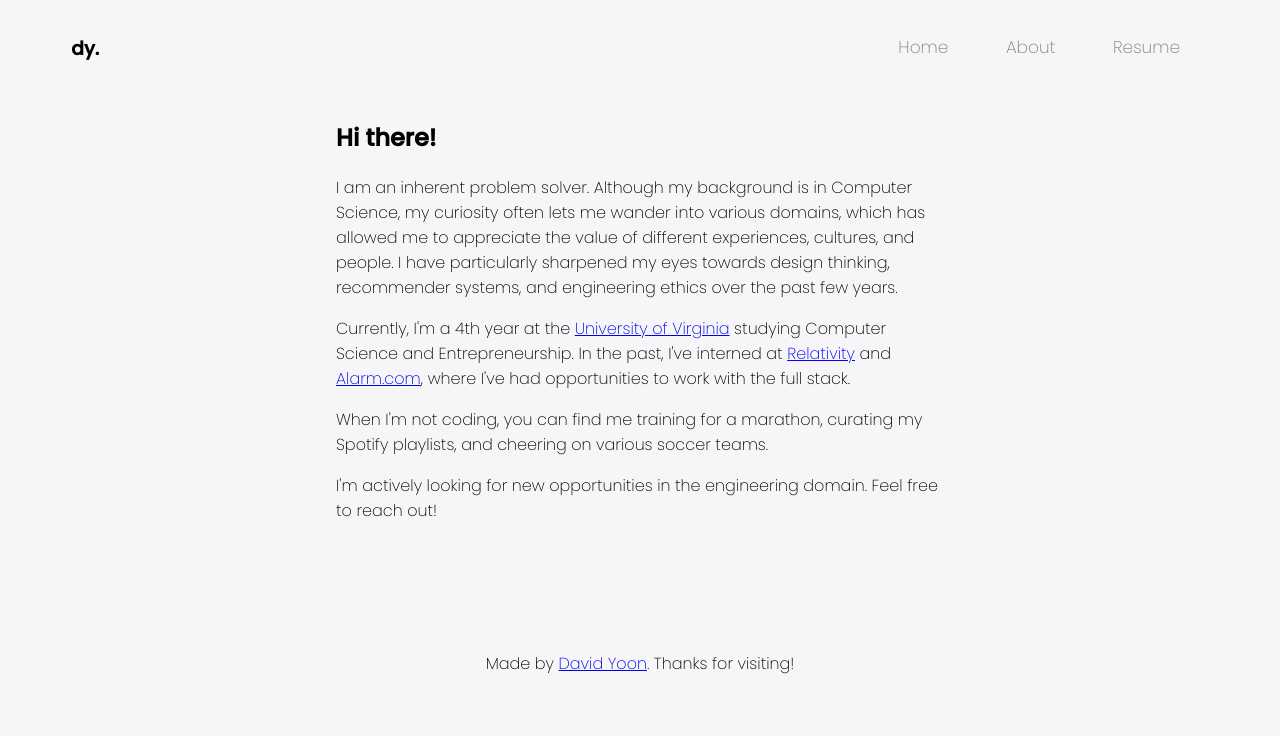
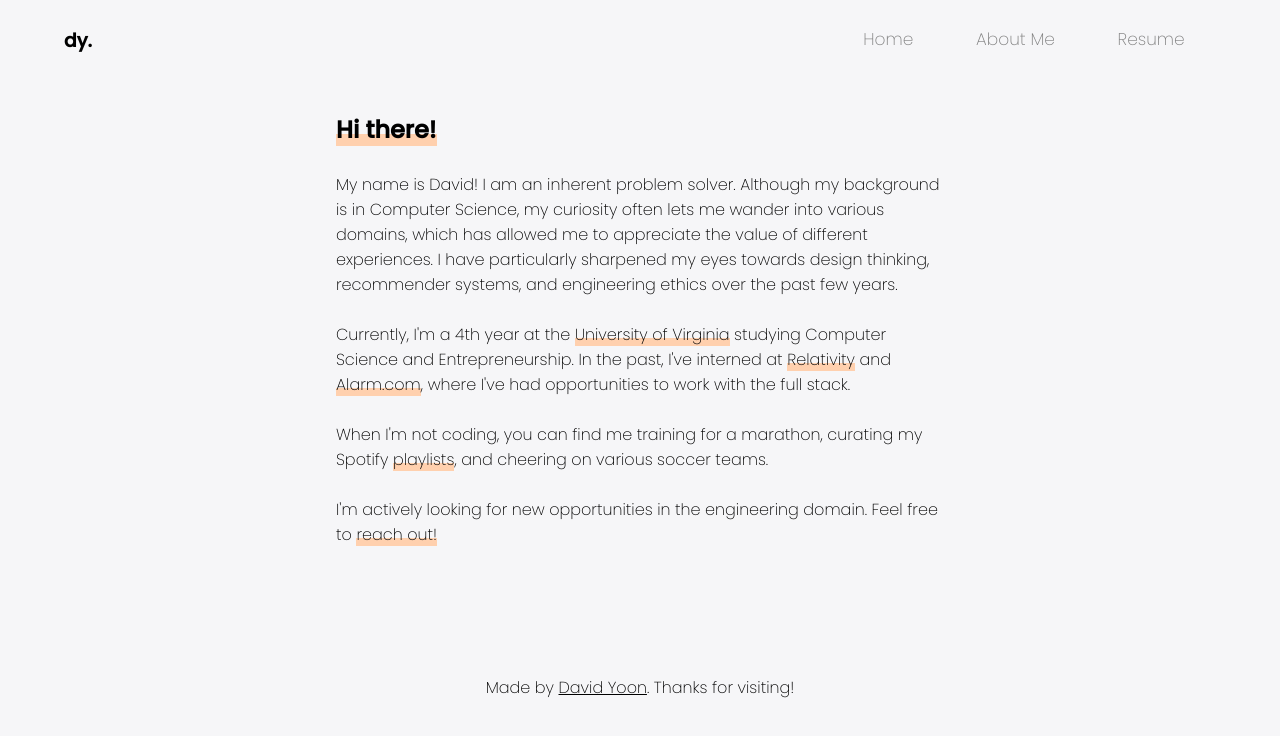
Before and after one commit to davio606/WebProject, a plain HTML site: page about.html in a window 1280 px wide. Drawn offline with Linux system fonts and the light colour scheme.

Commit message:
Working about page

```diff
--- a/about.css
+++ b/about.css
@@ -1,4 +1,8 @@
-
+*{
+  margin: 0px;
+  padding: 0px;
+  box-sizing: border-box;
+}
 body {
     /* Typography Declaration */
     font-family: 'Poppins', sans-serif;
@@ -7,6 +11,8 @@ body {
     color: black;
     background-color: #f6f6f8;
 }
+
+a { color: inherit; }
 
 header {
     display: flex;
@@ -18,6 +24,10 @@ body {
 
 .logos {
     flex: 1;
+}
+
+.highlight {
+  background: linear-gradient(180deg,rgba(255,255,255,0) 65%,  #FFD0AE 65%);
   }
 
 .logos a{
--- a/about.html
+++ b/about.html
@@ -23,29 +23,27 @@
             <nav class ="fill">
                 <ul class = "nav-bar">
                     <li><a class = "myLinks" href="index.html">Home</a></li>
-                    <li><a class = "myLinks" href="about.html">About</a></li>
+                    <li><a class = "myLinks" href="about.html">About Me</a></li>
                     <li><a class = "myLinks" target = "_blank" href="David Yoon Resume.pdf">Resume</a></li>
                 </ul>
             </nav>
-            <div class = >
-
-            </div>
         </header>
             <section class="introduction-section">
             <div class ="holder">
             </div>
               <div class="container">
-              <h1>Hi there!</h1>
-              <p>I am an inherent problem solver. Although my background is in Computer Science, my curiosity often lets me wander into various domains, which has allowed me to appreciate the value of different experiences,
-                  cultures, and people. I have particularly sharpened my eyes towards design thinking, recommender systems, and engineering ethics over the past few years.
+              <h1><span class ="highlight">Hi there!</span></h1> <br>
+              <p>My name is David! I am an inherent problem solver. Although my background is in Computer Science, my curiosity often lets me wander into various domains, which has allowed me to appreciate the value of different experiences.
+                  I have particularly sharpened my eyes towards design thinking, recommender systems, and engineering ethics over the past few years.
               </p>
-              <p>Currently, I'm a 4th year at the <a href = "https://www.virginia.edu/">University of Virginia</a> studying Computer Science and Entrepreneurship.
-                In the past, I've interned at <a href ="https://www.relativity.com/">Relativity</a> and <a href ="https://www.alarm.com/">Alarm.com</a>, where I've had opportunities to work with the full stack.
+              <br>
+              <p>Currently, I'm a 4th year at the <span class = "highlight"><a href = "https://www.virginia.edu/" style = "text-decoration: none;">University of Virginia</a></span> studying Computer Science and Entrepreneurship.
+                In the past, I've interned at <span class = "highlight"><a href ="https://www.relativity.com/" style = "text-decoration: none;">Relativity</a></span> and <span class = "highlight"><a href ="https://www.alarm.com/" style = "text-decoration: none;">Alarm.com</a></span>, where I've had opportunities to work with the full stack.
               </p>
-
-              <p>When I'm not coding, you can find me training for a marathon, curating my Spotify playlists, and cheering on various soccer teams.</p>
-
-              <p>I'm actively looking for new opportunities in the engineering domain. Feel free to reach out! </p>
+              <br>
+              <p>When I'm not coding, you can find me training for a marathon, curating my Spotify <span class = "highlight"><a href = "https://open.spotify.com/user/22yrmdeyt64fpwnaef2dyizcy?si=apahZWoURnSGao8aBIaYMQ" style = "text-decoration: none;">playlists</a></span>, and cheering on various soccer teams.</p>
+              <br>
+              <p>I'm actively looking for new opportunities in the engineering domain. Feel free to <span class = "highlight"><a href ="mailto: djy6cg@virginia.edu" target="_blank" style = "text-decoration: none;">reach out!</a></span> </p>
               </div>
 
             </section>
--- a/styles.css
+++ b/styles.css
@@ -7,6 +7,7 @@
 body {
     font-family: 'Poppins', sans-serif;
     background-color: #f6f6f8;
+    font-size: 16px;
     /*
     background-image: url(images/images3.jpg);
     background-size: cover;
@@ -42,13 +43,13 @@ header {
     margin: auto;
     justify-content: space-around;
     list-style: none;
-    font-size: 17px;
+    font-size: 16px;
 }
 
 .myLinks {
     text-decoration: none;
     font-weight: 200;
-    font-size: 18px;
+    font-size: 17px;
     color: #585772;
     opacity:1;
 }
```
Also changed, not shown: index.html (+1 -0 lines). Lines whose indentation alone changed are shown as unchanged.
